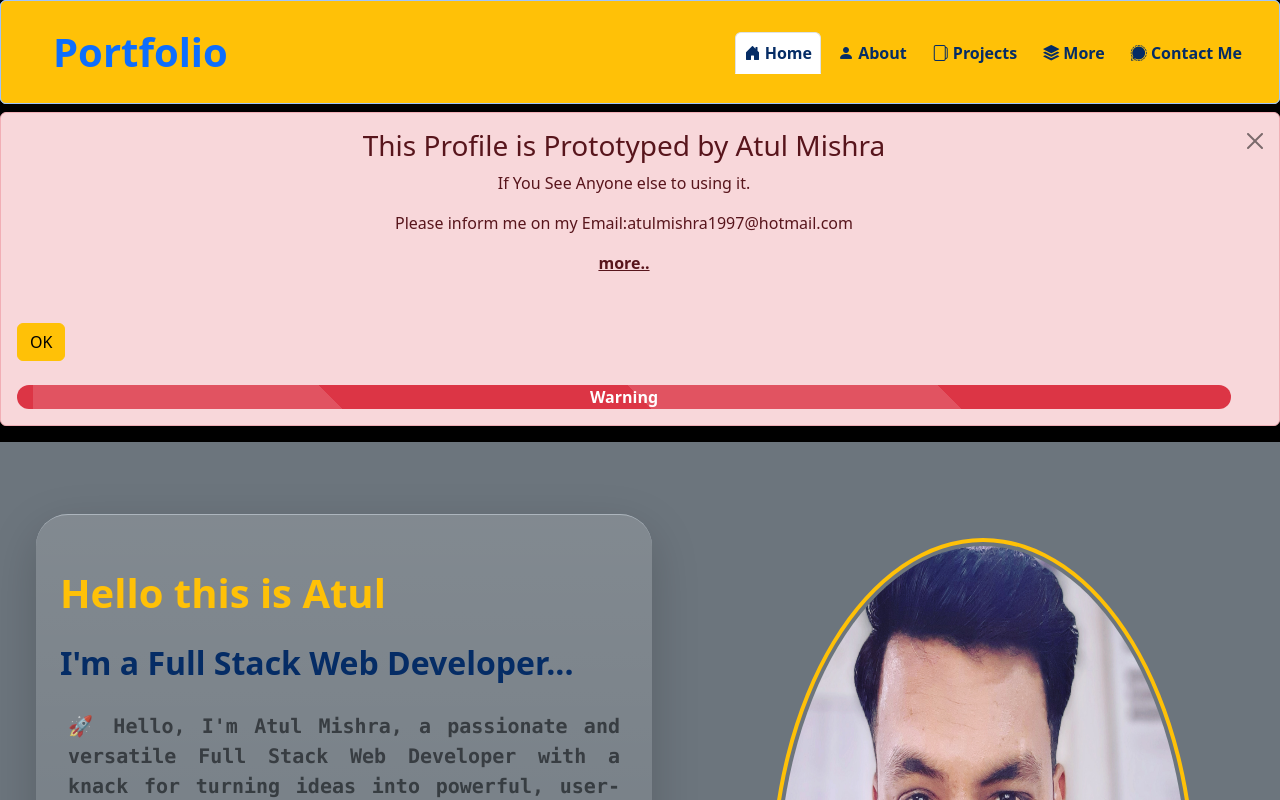
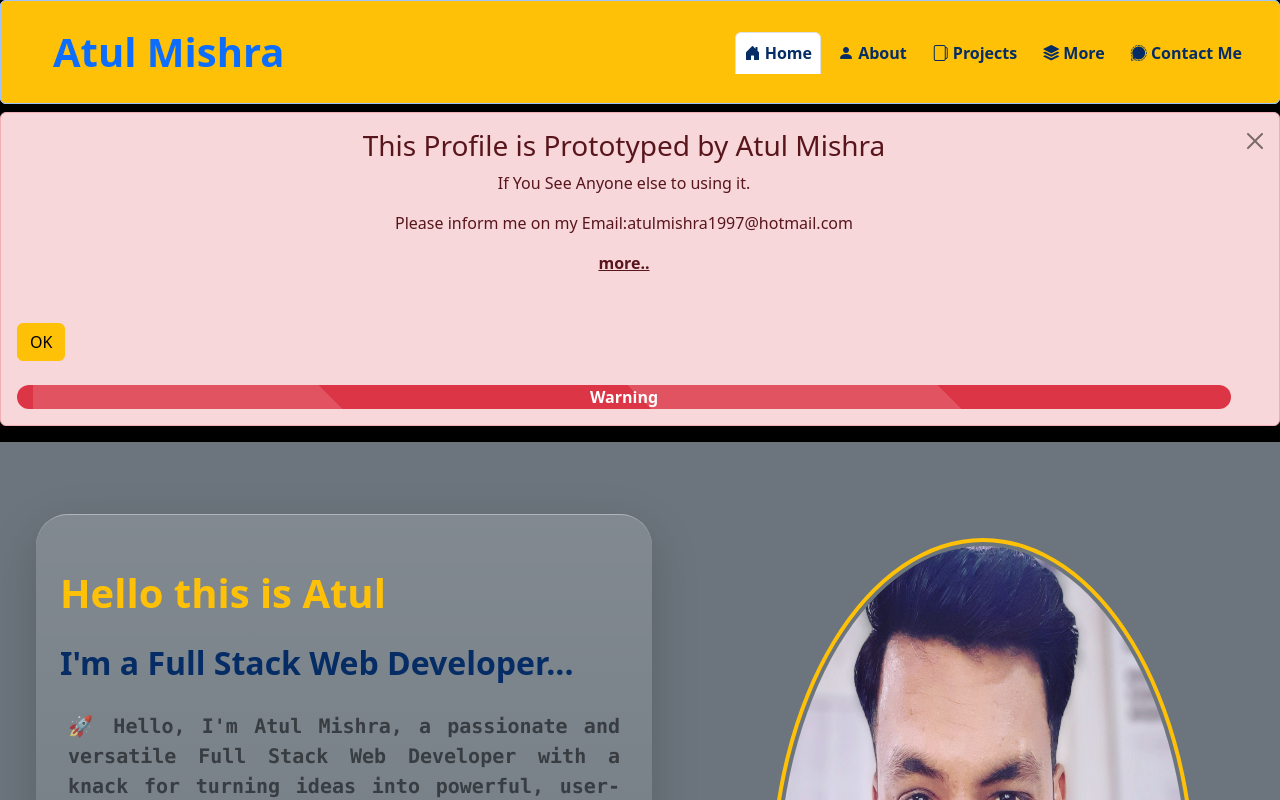
Before and after one commit to atulmishra1997/Another-Portfolio-Atul, a website: page index.html in a window 1280 px wide. Shown: the top 800 px of the page. Drawn offline with nearby package versions, Linux system fonts and the light colour scheme.

Commit message:
Update index.html

```diff
--- a/index.html
+++ b/index.html
@@ -35,7 +35,7 @@
         <a
           class="navbar-brand text text-bold fs-1 fw-bold text-primary ms-4"
           href="#"
-          >Portfolio</a
+          >Atul Mishra</a
         >
         <button
           class="navbar-toggler"
@@ -106,7 +106,7 @@
         <a
           class="navbar-brand text text-bold fs-1 fw-bold text-primary ms-4"
           href="#"
-          >Portfolio</a
+          >Atul Mishra</a
         >
         <button
           class="navbar-toggler"
@@ -279,7 +279,7 @@
             <br />
             <div class="pb-3">
               <a
-                href="public/docs/Atul Mishra Resume.pdf"
+                href="public/docs/Atul Resume.pdf"
                 target="_blank"
                 class="btn btn-action border border-2 border-primary bg-dark text-light shadow-lg ms-4"
                 ><span class="bi bi-bag"></span> Hire Me</a>
```
